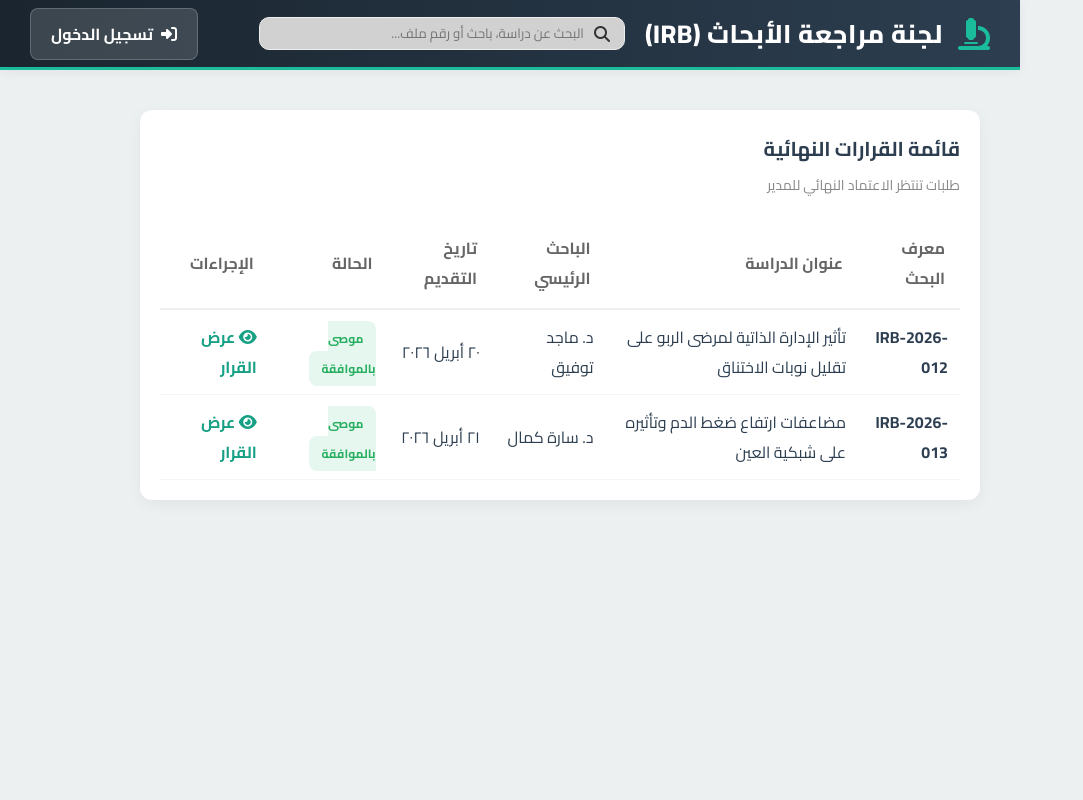
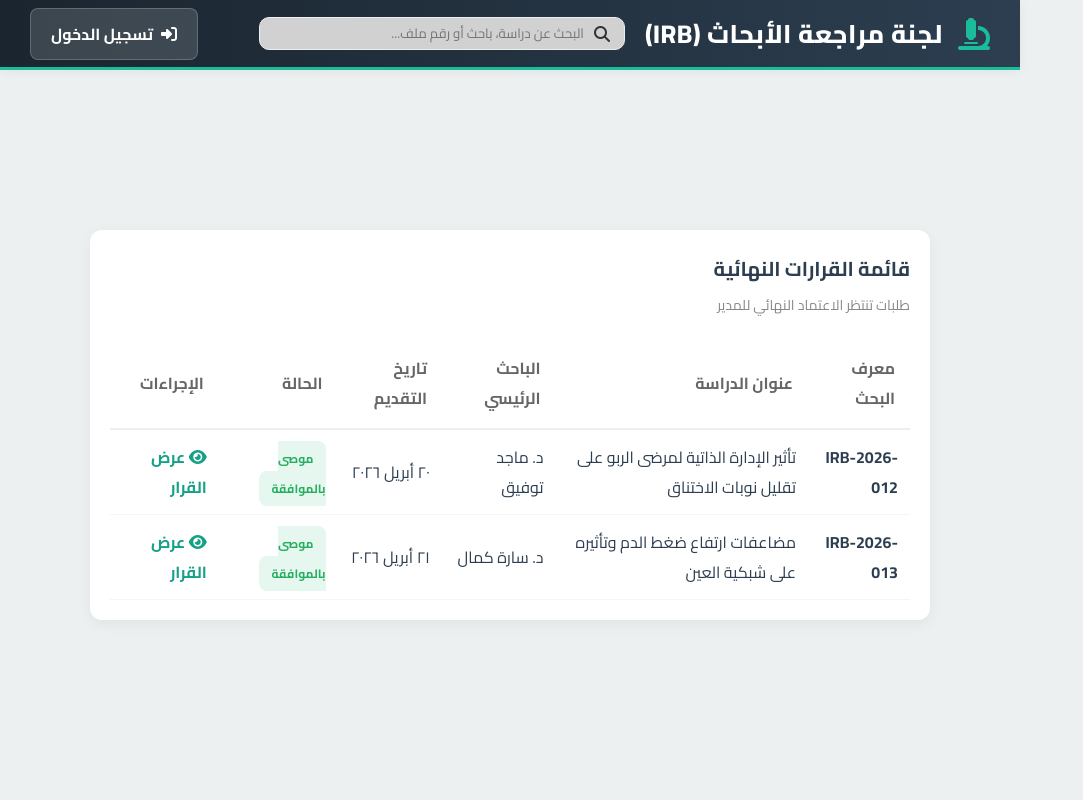
Before and after one commit to amiresaye6/irb-digital-system, a PHP site: page /irb-digital-system/features/manager/dashboard.php in a window 1280 px wide. Shown: the whole page, without its empty margins (0-1083 px from the left). Run offline with PHP 8.4, Linux system fonts and the light colour scheme; data comes from the database, SQL or seed files in the repository.

Commit message:
update styles

```diff
--- a/includes/header.php
+++ b/includes/header.php
@@ -51,4 +51,4 @@ if (session_status() === PHP_SESSION_NONE) {
             }
             ?>
 
-            <main class="content-area"></main>
+            <main class="content-area">
--- a/includes/style.css
+++ b/includes/style.css
@@ -158,6 +158,7 @@ body {
     padding: 50px;
     overflow-y: auto;
     background-color: var(--bg-page);
+    margin-top: 70px;
 }
 
 /* Footer */
```
